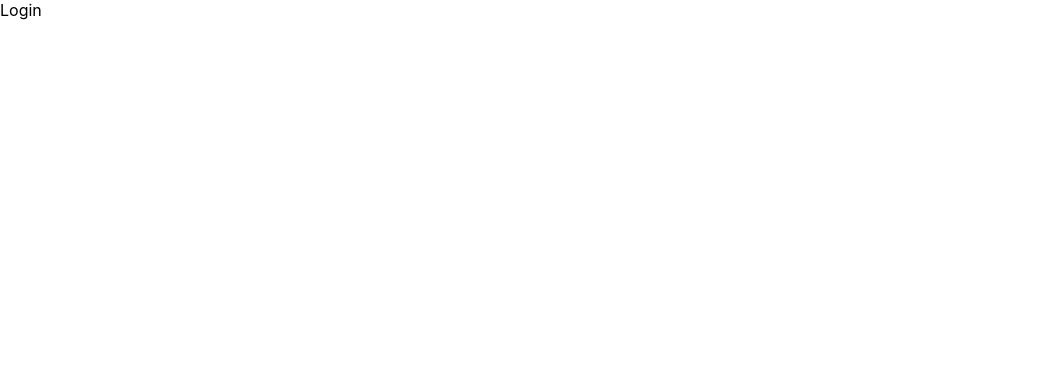
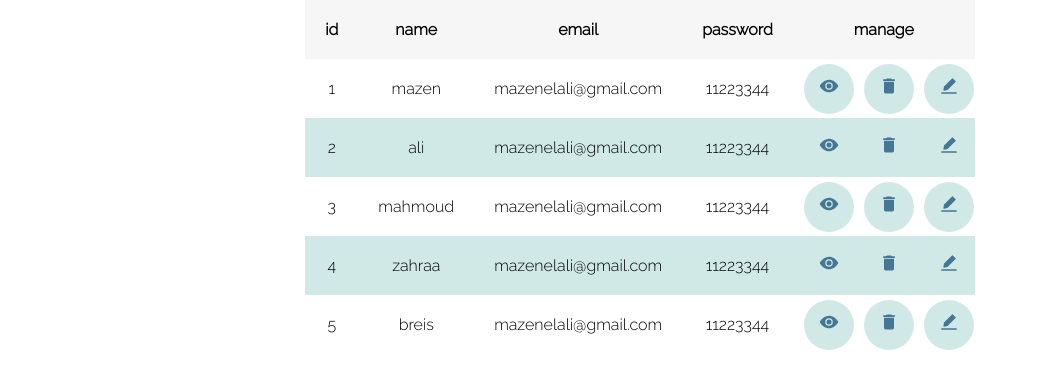
Before and after one commit to Real-Client-7/Frontend, a React (Create React App) app in the folder realclient/: page /login in a window 1280 px wide. Shown: the top 388 px of the page, without its empty margins (0-1037 px from the left). Built offline with nearby package versions, Linux system fonts and the light colour scheme.

Commit message:
side-bare

```diff
--- a/realclient/src/App.css
+++ b/realclient/src/App.css
@@ -4,7 +4,11 @@
     --lightBlue:#d0e9e7;
     --darkBlue:#447695
 }
+@import url('https://fonts.googleapis.com/css2?family=Raleway:ital,wght@0,300;1,600&display=swap');
 
+*{
+    font-family: Raleway;
+}
 
 .App{
     margin: 0 auto;
--- a/realclient/src/components/header/header.css
+++ b/realclient/src/components/header/header.css
@@ -12,7 +12,7 @@
 }
 .time_date{
     height: 70%;
-    padding: 7px 7px 7px 10px;
+    padding: 7px 10px 7px 10px;
     display: flex;
     align-items: center;
     gap: 10px;
--- a/realclient/src/components/header/header.js
+++ b/realclient/src/components/header/header.js
@@ -2,10 +2,28 @@
 import "../header/header.css"
 import { IoMdNotifications } from "react-icons/io";
 import { BsClock } from "react-icons/bs";
+import { useEffect } from "react";
 
-console.log(Date.now)
+let datenow = new Date()
+let month = ["January","February" , "March" ,"April" , "May" , "June" , "July" , "August" , "September" , "October","November","December"]
+
+ const getmonth = ()=>{
+    return month[datenow.getMonth()]
+ }
+ function gethours(){
+    return datenow.getHours()
+}
+function getminutes(){
+    return datenow.getMinutes()
+}
 
 function Header () {
+
+
+    useEffect(()=>{
+        gethours()
+        getminutes()
+    },[])
     return (
     <div className="header">
         <div className="Not_Time">
@@ -17,8 +35,8 @@ function Header () {
                 <BsClock style={{color:"#447695"}}/>
                 </div>
                 <div className="time">
-                <span> 10:10 </span>
-                <span> 7 april 2023 </span>
+                <span> {gethours()}:{getminutes()} </span>
+                <span> {datenow.getDate()} {getmonth()} {datenow.getFullYear()}  </span>
                 </div>
             </div>
         </div>
--- a/realclient/src/components/sidebar/sidebar.css
+++ b/realclient/src/components/sidebar/sidebar.css
@@ -1,27 +1,33 @@
 .Side_bar{
-    width: 20%;
-    height: 100vh;
+    width: 23%;
+    height: 97vh;
     display: flex;
-    align-items: center;
+    color: var(--darkBlue);
     background-color: #f6f6f6;
     flex-direction: column;
+    margin: 15px;
+    border-radius: 15px;
 }
 .side_links{
-    width: 100%;
     display:flex;
     flex-direction:column;
-    gap: 35px;
-    width: 70%;
+    gap: 10px;
+    width: 90%;
 }
 .navlink {
     text-decoration: none;
-    color: black;
+    color: var(--darkBlue);
+    padding: 17px;
+    margin-left: 7px;
+    padding-right: 40px;
+
 }
 .each_link{
     font-size: 25px;
     display: flex;
     align-items: center;
-    gap: 10px;
+    gap: 7px;
+
 }
 .side_top{
     width: 100%;
@@ -51,14 +57,17 @@
 
 .base_bar{
     width: 70%;
-    height: 20%;
+    height: 15%;
     display: flex;
     align-items: flex-end;
-    font-size: 40px;
+    font-size: 25px;
 }
 .logout{
-    height: 50px;
+    height: 20%;
     width: 100%;
     display: flex;
     align-items: center;
+    justify-content:right;
+    gap: 10px;
+    margin-right:15px;
 }
--- a/realclient/src/components/sidebar/sidebar.js
+++ b/realclient/src/components/sidebar/sidebar.js
@@ -1,63 +1,86 @@
 import { NavLink } from "react-router-dom";
-import "../sidebar/sidebar.css"
+import "../sidebar/sidebar.css";
 import { MdGroups2 } from "react-icons/md";
 import { MdSpaceDashboard } from "react-icons/md";
 import { TbFileTime } from "react-icons/tb";
 import { MdPeopleAlt } from "react-icons/md";
-import { GrTransaction } from "react-icons/gr";
-import {MdOutlineLogout} from "react-icons/md"
-const links =[
+import { AiOutlineTransaction } from "react-icons/ai";
+import { MdOutlineLogout } from "react-icons/md";
+import image from "../image/dc-Bassam.jpeg"
+import { useEffect } from "react";
+const links = [
     {
-        path : "/dashboard",
-        name : "Dashboard",
-        icon : <MdSpaceDashboard/>
+        path: "/dashboard",
+        name: "Dashboard",
+        icon: <MdSpaceDashboard />,
+        id: 1,
     },
     {
-        path : "/patient",
-        name : "Patients",
-        icon : <MdGroups2/>
+        path: "/patient",
+        name: "Patients",
+        icon: <MdGroups2 />,
+        id: 2,
     },
     {
-        path : "/appointment",
-        name : "Appointments",
-        icon : <TbFileTime/>
+        path: "/appointment",
+        name: "Appointments",
+        icon: <TbFileTime />,
+        id: 3,
     },
     {
-        path : "/assistant",
-        name : "Assistants",
-        icon : <MdPeopleAlt/>
+        path: "/assistant",
+        name: "Assistants",
+        icon: <MdPeopleAlt />,
+        id: 4,
     },
     {
-        path : "/transaction",
-        name : "Transactions",
-        icon : <GrTransaction/>
-    }
-]
+        path: "/transaction",
+        name: "Transactions",
+        icon: <AiOutlineTransaction />,
+        id: 5,
+    },
+];
 
 function SideBar() {
+    let activeStyle = {
+        backgroundColor: "#d0e9e7",
+        color: "#447695",
+        borderRadius:"20px",
+        boxShadow:"0px 3px 5px  #888888"
+    };
     return (
         <div className="Side_bar">
             <div className="side_top">
                 <div className="Dc_info">
                     <h1>MEC</h1>
                     <div className="image_containt">
-                <img src="https://pbs.twimg.com/media/FNUVXC2XEAUnjxm.jpg"/>
+                        <img src={image} />
                     </div>
                     <h2>Dr. Bassem El-Monla</h2>
                 </div>
             </div>
             <div className="side_links">
-            {links.map((ele)=>{
-                return <NavLink to={ele.path} className={"navlink"}><div className="each_link"> {ele.icon} {ele.name}</div></NavLink>
+                {links.map((ele) => {
+                    return (
+                        <NavLink
+                        to={ele.path} className={"navlink"}
+                        style={({ isActive }) => (isActive ? activeStyle : undefined)}>
+                            <div className="each_link">
+
+                                {ele.icon} {ele.name}
+                            </div>
+                        </NavLink>
+                    );
                 })}
             </div>
             <div className="base_bar">
                 <div className="logout">
-            <MdOutlineLogout/>
+                    <MdOutlineLogout />
                     <span>Logout</span>
                 </div>
             </div>
-    </div> );
+        </div>
+    );
 }
 
 export default SideBar;
--- /dev/null
+++ b/realclient/src/components/table/table.css
@@ -0,0 +1,34 @@
+
+  @import url('https://fonts.googleapis.com/css2?family=Raleway:ital,wght@0,300;1,600&display=swap');
+
+*{
+    border-spacing: 0;
+}
+.center {
+    text-align: center;
+}
+.table-field {
+    /* width: 20%; */
+    padding: 20px;
+}
+.table-container{
+    margin: 0 auto;
+    background-color: var(--withe);
+}
+.table-container tbody tr:nth-child(even) {
+    background-color: var(--lightBlue);
+}
+thead{
+    background-color: var(--gray);
+}
+.icons-button{
+    margin-left: 10px;
+    padding: 10px;
+    border: transparent;
+    background-color: var(--lightBlue);
+    color: var(--darkBlue);
+    font-size: 20px;
+    border-radius: 50px;
+    width: 50px;
+    height: 50px;
+}
--- /dev/null
+++ b/realclient/src/components/table/table.js
@@ -0,0 +1,57 @@
+import "../table/table.css";
+import { IoEyeSharp } from "react-icons/io5";
+import { MdDelete } from "react-icons/md";
+import { AiFillEdit } from "react-icons/ai";
+
+const fakeData = [
+    { name: "mazen", email: "mazenelali@gmail.com", password: "11223344" },
+    { name: "ali", email: "mazenelali@gmail.com", password: "11223344" },
+    { name: "mahmoud", email: "mazenelali@gmail.com", password: "11223344" },
+    { name: "zahraa", email: "mazenelali@gmail.com", password: "11223344" },
+    { name: "breis", email: "mazenelali@gmail.com", password: "11223344" },
+];
+
+const field = ["id", "name", "email", "password", "manage"];
+
+function Table() {
+    return (
+        <table className="table-container">
+            <thead>
+                <tr>
+                    {field.map((ele) => {
+                        return (
+                            <th key={field.indexOf(ele)} className="table-field">
+                                {ele}
+                            </th>
+                        );
+                    })}
+                </tr>
+            </thead>
+            <tbody>
+                {fakeData.map((ele, index) => {
+                    return (
+                        <tr key={fakeData.indexOf(ele)}>
+                            <td className="table-field center">{index + 1}</td>
+                            <td className="table-field center">{ele.name}</td>
+                            <td className="table-field center">{ele.email}</td>
+                            <td className="table-field center">{ele.password}</td>
+                            <td className="icons">
+                                <button className="icons-button">
+                                    <IoEyeSharp />
+                                </button>
+                                <button className="icons-button">
+                                    <MdDelete />
+                                </button>
+                                <button className="icons-button">
+                                    <AiFillEdit />
+                                </button>
+                            </td>
+                        </tr>
+                    );
+                })}
+            </tbody>
+        </table>
+    );
+}
+
+export default Table;
--- a/realclient/src/index.js
+++ b/realclient/src/index.js
@@ -9,13 +9,14 @@ import Dashboard from "../src/pages/Dashboard/dashboard"
 import Transaction from "../src/pages/transaction/transaction"
 import Patient from "../src/pages/patient/patient"
 import Login from "../src/components/login/login"
+import Table from './components/table/table';
 
 const root = ReactDOM.createRoot(document.getElementById('root'));
 root.render(
   <React.StrictMode>
     <BrowserRouter>
     <Routes>
-      <Route path='/login' element={<Login/>}></Route>
+      <Route path='/login' element={<Table/>}></Route>
       <Route path = '/' element ={<App/>}>
       <Route path='/appointment' element={<Appointment/>}></Route>
       <Route path='/assistant' element={<Assistant/>}></Route>
```
Also changed, not shown: realclient/src/App.js (indentation only), realclient/src/components/image/dc-Bassam.jpeg (added). Lines whose indentation alone changed are shown as unchanged.
